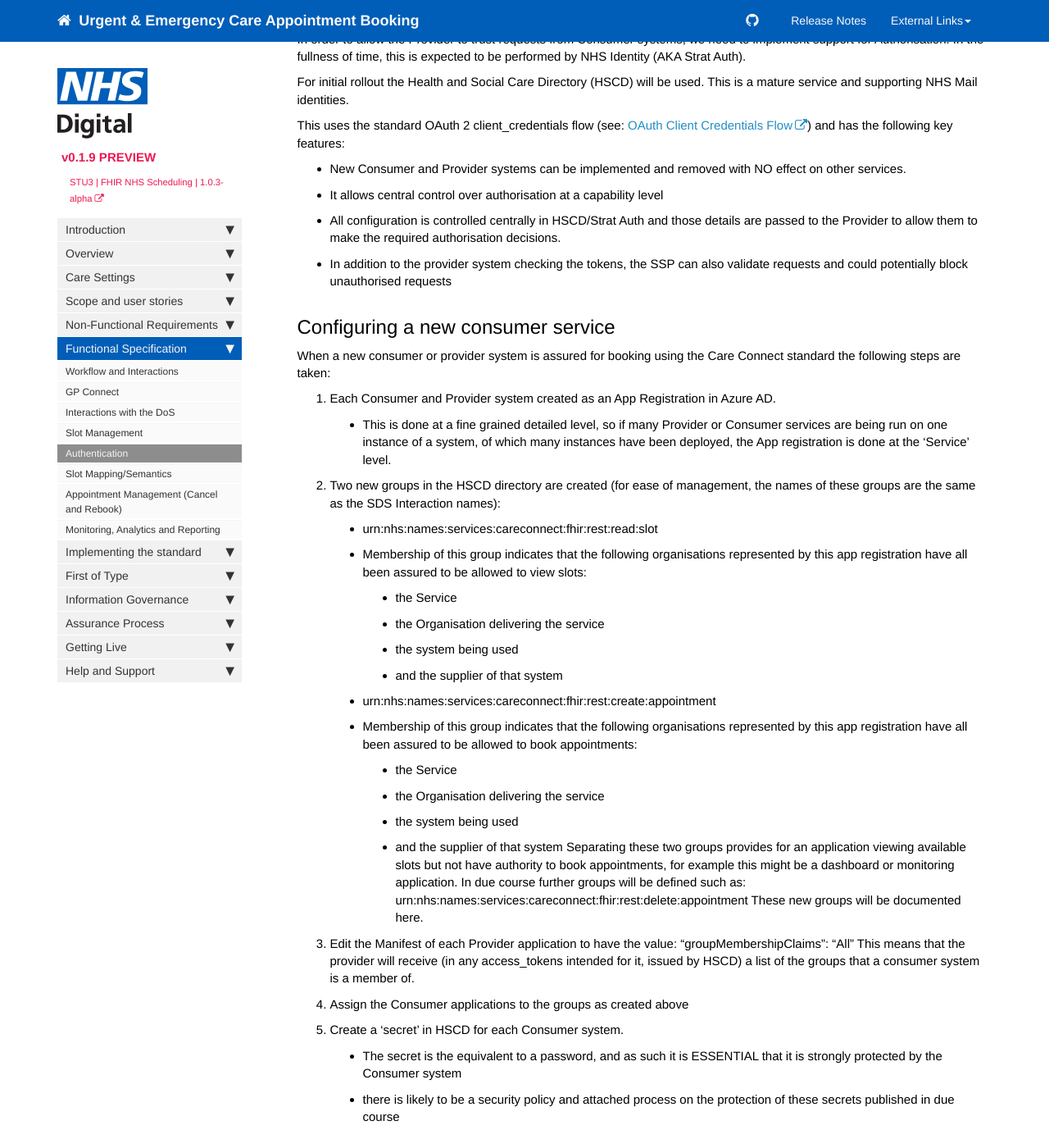
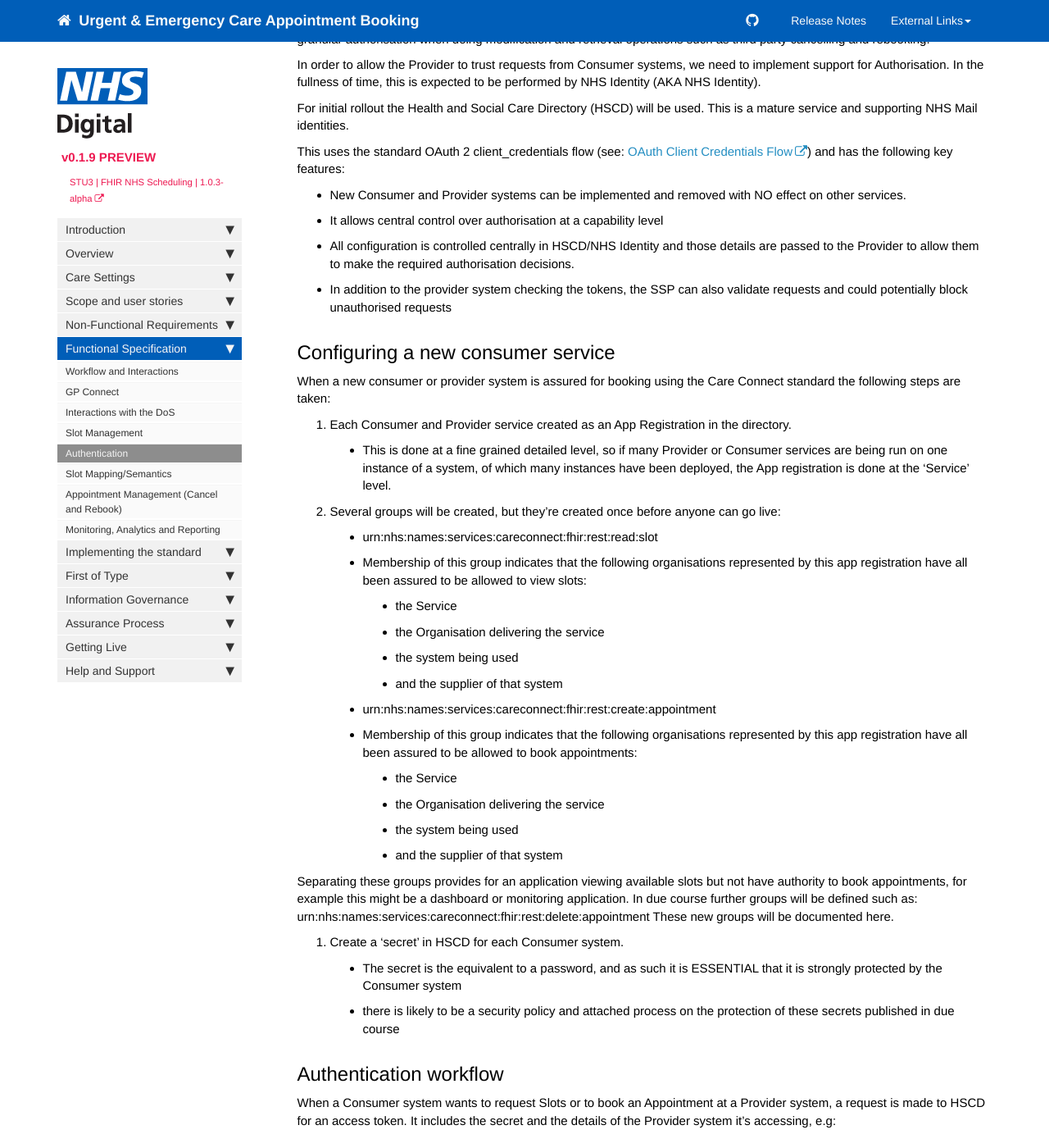
Before and after one commit to nhsd-a2si/docs-uec-appts, a Jekyll site: the page built from _pages/functional_spec/fs_authentication.md, in a window 1280 px wide and 1400 px high, scrolled down 364 px. Shown: the whole window at 82% size. Built offline with Jekyll 4.4.1, drawn with Linux system fonts in a browser that asks for light colours; nearby versions of some CDN libraries; some of the changed text lies outside the part shown.

Commit message:
Update fs_authentication.md

````diff
--- a/_pages/functional_spec/fs_authentication.md
+++ b/_pages/functional_spec/fs_authentication.md
@@ -9,11 +9,13 @@ folder: functional_spec
 
 {% include note-notpublished.html %}
 
+Note: for GP Connect Authentication please see <a href="https://nhsconnect.github.io/gpconnect/development_api_security_guidance.html" target="_blank">here</a>
+
 ## Introduction
 
 The main principle in the approach to authentication is to authorise the consumer **system** rather than the user. Therefore there is no dependency on passing through a users strongly authenticated identity and role (such as via a smartcard) to authorise the transaction. This approach will always be the case for viewing and booking slots. There may be a future requirement for more granular authorisation when doing modification and retrieval operations such as third party cancelling and rebooking.
 
-In order to allow the Provider to trust requests from Consumer systems, we need to implement support for Authorisation. In the fullness of time, this is expected to be performed by NHS Identity (AKA Strat Auth).
+In order to allow the Provider to trust requests from Consumer systems, we need to implement support for Authorisation. In the fullness of time, this is expected to be performed by NHS Identity (AKA NHS Identity).
 
 For initial rollout the Health and Social Care Directory (HSCD) will be used. This is a mature service and supporting NHS Mail identities.
 
@@ -21,16 +23,16 @@ This uses the standard OAuth 2 client_credentials flow (see: <a href="https://oa
 
 * New Consumer and Provider systems can be implemented and removed with NO effect on other services.
 * It allows central control over authorisation at a capability level
-* All configuration is controlled centrally in HSCD/Strat Auth and those details are passed to the Provider to allow them to make the required authorisation decisions.
+* All configuration is controlled centrally in HSCD/NHS Identity and those details are passed to the Provider to allow them to make the required authorisation decisions.
 * In addition to the provider system checking the tokens, the SSP can also validate requests and could potentially block unauthorised requests
 
 ## Configuring a new consumer service
 
 When a new consumer or provider system is assured for booking using the Care Connect standard the following steps are taken:
 
-1. Each Consumer and Provider system created as an App Registration in Azure AD.
+1. Each Consumer and Provider service created as an App Registration in the directory.
   - This is done at a fine grained detailed level, so if many Provider or Consumer services are being run on one instance of a system, of which many instances have been deployed, the App registration is done at the 'Service' level.
-2. Two new groups in the HSCD directory are created (for ease of management, the names of these groups are the same as the SDS Interaction names):
+2. Several groups will be created, but they’re created once before anyone can go live:
   * urn:nhs:names:services:careconnect:fhir:rest:read:slot
     * Membership of this group indicates that the following organisations represented by this app registration have all been assured to be allowed to view slots:
         * the Service
@@ -43,13 +45,11 @@ When a new consumer or provider system is assured for booking using the Care Con
         * the Organisation delivering the service
         * the system being used
         * and the supplier of that system
-  Separating these two groups provides for an application viewing available slots but not have authority to book appointments, for example this might be a dashboard or monitoring application.
+
+  Separating these groups provides for an application viewing available slots but not have authority to book appointments, for example this might be a dashboard or monitoring application.
   In due course further groups will be defined such as: urn:nhs:names:services:careconnect:fhir:rest:delete:appointment
   These new groups will be documented here.
-3. Edit the Manifest of each Provider application to have the value: "groupMembershipClaims": "All"
-  This means that the provider will receive (in any access_tokens intended for it, issued by HSCD) a list of the groups that a consumer system is a member of.
-4. Assign the Consumer applications to the groups as created above
-5. Create a 'secret' in HSCD for each Consumer system.
+3. Create a 'secret' in HSCD for each Consumer system.
   * The secret is the equivalent to a password, and as such it is ESSENTIAL that it is strongly protected by the Consumer system
   * there is likely to be a security policy and attached process on the protection of these secrets published in due course
 
@@ -115,9 +115,8 @@ When decoded the token will look something like the following:
 [Signature]
 }
 ```
-See: <a href="https://docs.microsoft.com/en-us/azure/active-directory/develop/access-tokens" target="_blank">"Azure Active Directory access tokens" at Microsoft Azure</a> for more details on the fields in the above.
 
-Because this token is signed, the Provider system can trust that the Consumer really is a member of the specified groups. It can also retrieve the public key from Azure AD and validate that the token hasn't been tampered with. There are standard ways of doing this.
+Because this token is signed, the Provider system can trust that the Consumer really is a member of the specified groups. It can also retrieve the public key from the directory and validate that the token hasn't been tampered with. There are standard ways of doing this.
 
 When requests are made to a Provider system, they must include an Authorization http header which takes the form:
 
````
Also changed, not shown: other parts of _pages/functional_spec/fs_authentication.md (+1 -1 lines).
